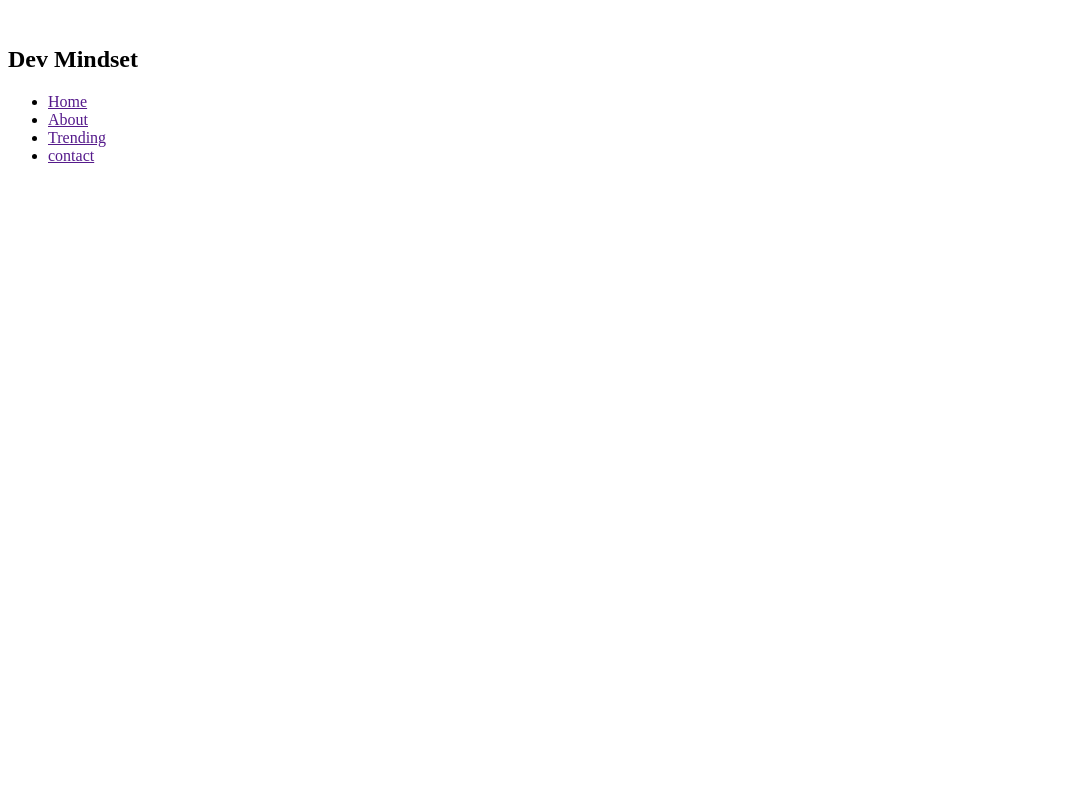
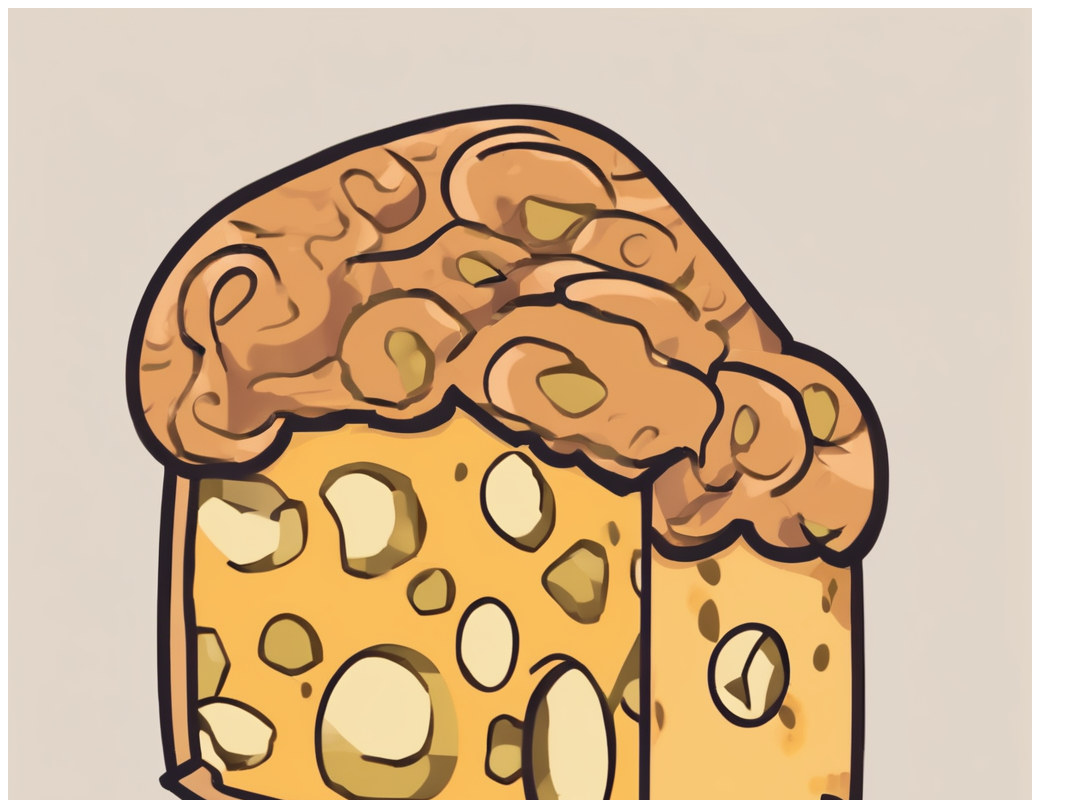
Before and after one commit to jeffmmartins/dev-mindset, a React (Vite) app in the folder dev-mindset/: page / in a window 1280 px wide. Shown: the top 800 px of the page, without its empty margins (0-1087 px from the left). Built offline with nearby package versions, Linux system fonts and the light colour scheme.

Commit message:
Imgame: imagem da logo Adicionado

```diff
--- a/dev-mindset/src/components/Header/index.jsx
+++ b/dev-mindset/src/components/Header/index.jsx
@@ -1,10 +1,12 @@
+import logoImg from "../../assets/img/logo.png"
+
 const Header = () => {
   return (
     <div>
       <header>
         <nav id="navbar">
           <div className="nav-brand">
-            <img src="" alt="" />
+            <img src={logoImg} alt="" />
             <h1>Dev Mindset</h1>
           </div>
           <div>
```
Also changed, not shown: dev-mindset/src/assets/img/logo.png (added).
